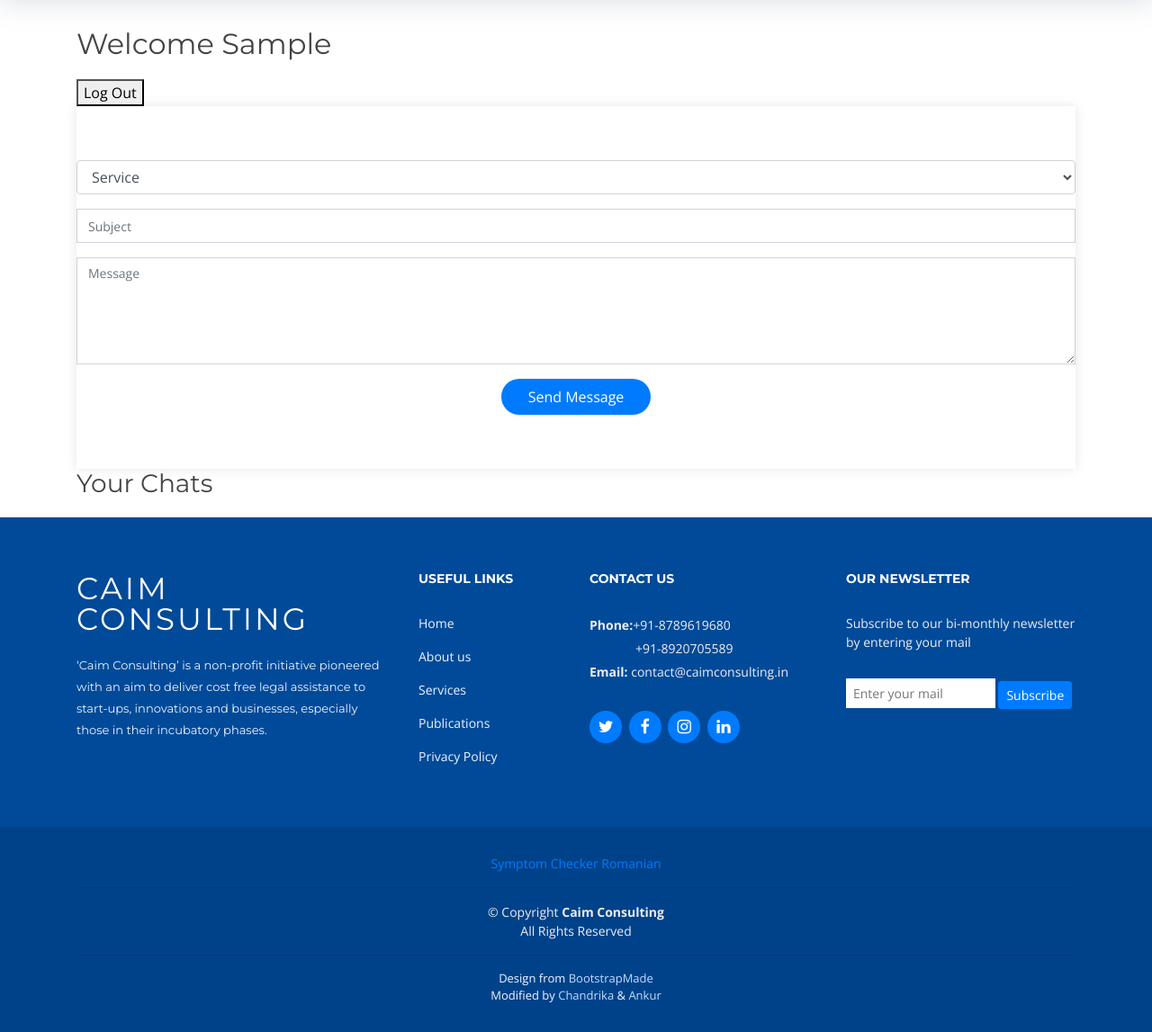
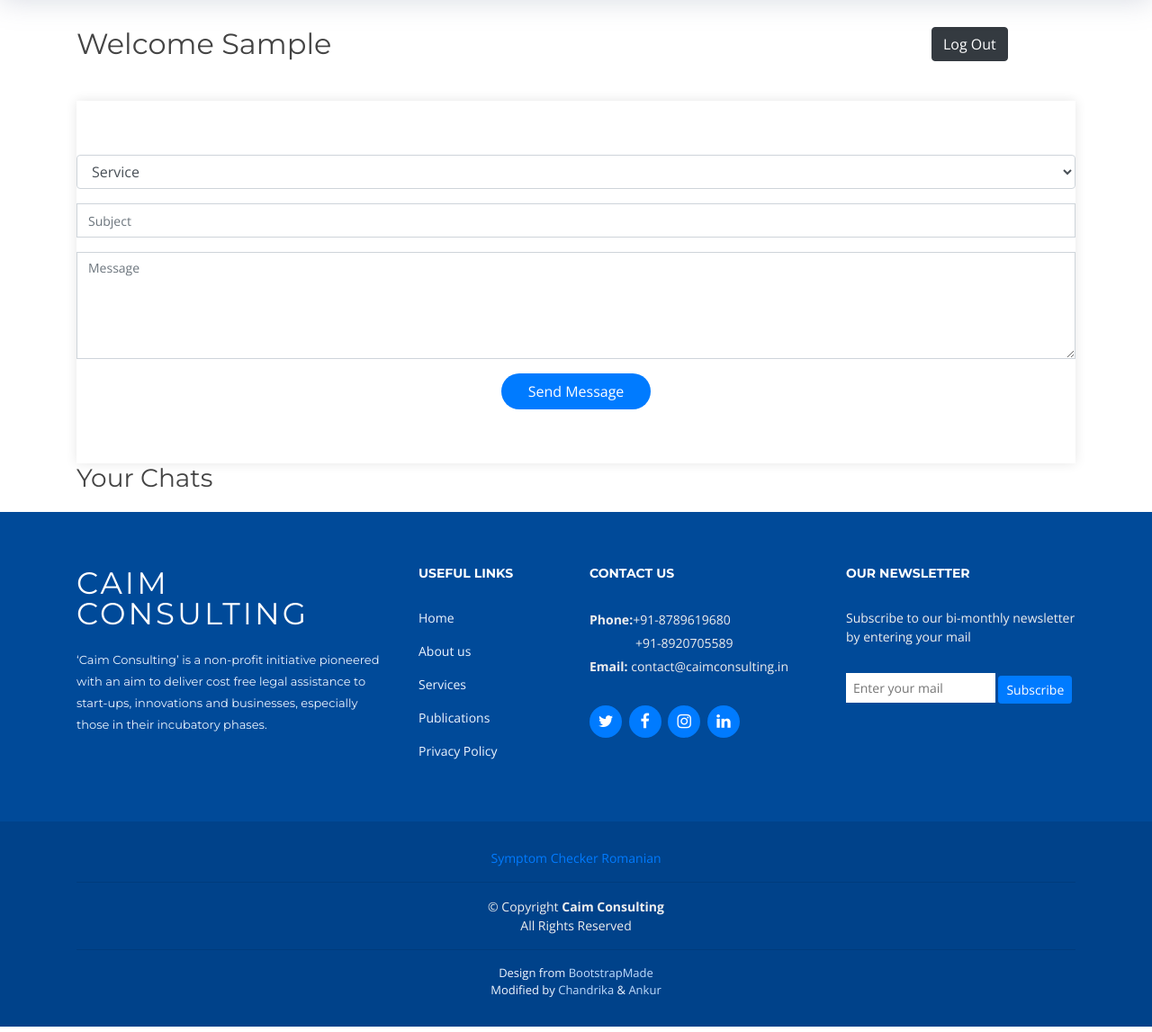
Before and after one commit to caimconsulting/caim-consulting-website, a Django app: page /profile/ in a window 1280 px wide. Shown: the part 100-1247 px from the top of the page at 90% size. Run offline with Django 3.2, Linux system fonts and the light colour scheme; the visitor is signed in with stand-in values (Sample User, id 1); data that the repository does not hold is empty; parts of the project's set-up code (start-up, migrations or seed data) failed here and were passed over; some libraries are stand-ins or nearby versions.

Commit message:
feat: position new log out button for profile page

```diff
--- a/accounts/templates/profile.html
+++ b/accounts/templates/profile.html
@@ -6,10 +6,16 @@
   <div class="container">
     <div class="intro-info">
       {% if user.is_authenticated %}
-      <h2>Welcome {{ user.get_short_name }}</h2>
-      <form action="/accounts/logout">
-        <button type="submit">Log Out</button>
-      </form>
+      <div class="row">
+        <div class="col-lg-10 mb-4">
+          <h2>Welcome {{ user.get_short_name }}</h2>
+        </div>
+        <div class="col-lg-2 mb-4">
+          <form action="/accounts/logout">
+            <button type="submit" class="btn btn-dark">Log Out</button>
+          </form>
+        </div>
+      </div>
       {% else %}
       <form id="login-page" action="{% url 'profile' %}">
         <button type="submit" form="login-page" title="Login">
```
